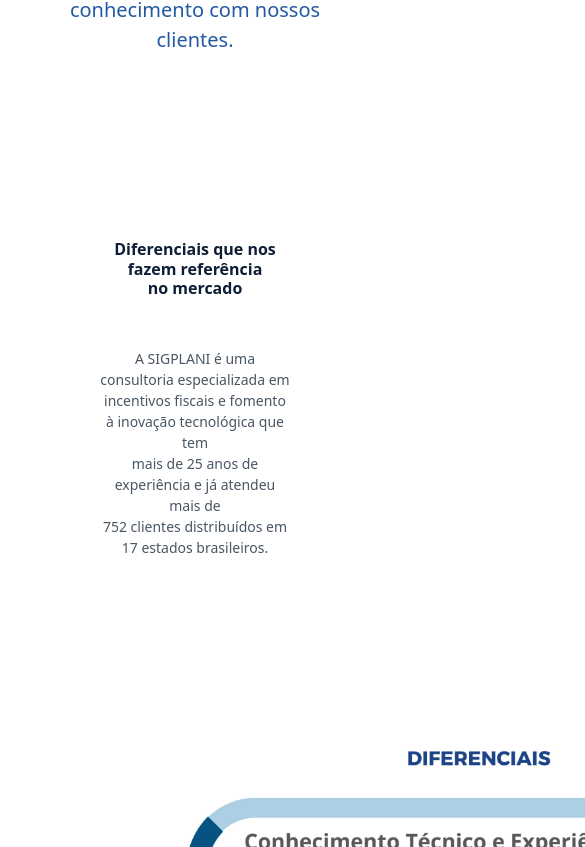
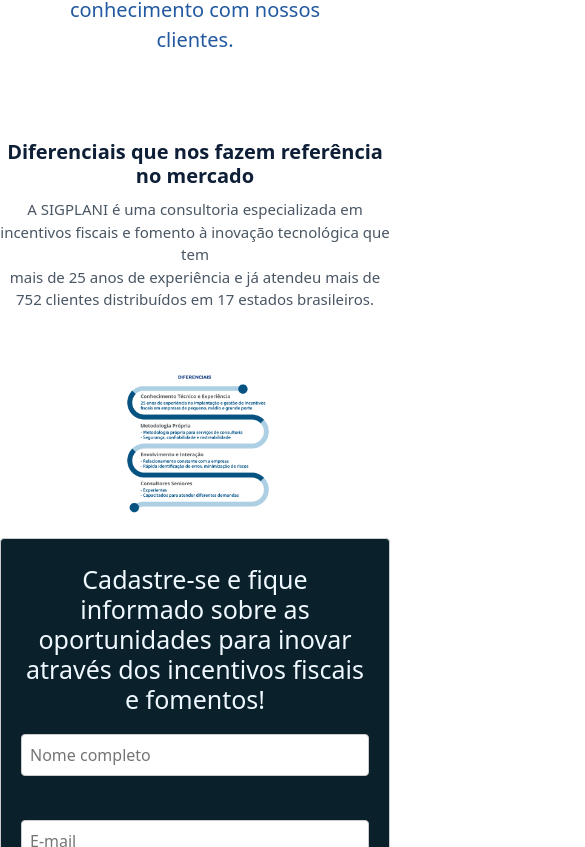
Before and after one commit to Marcos-Gabriell/Projeto-web-react, a React (Create React App) app: page /a-sigplani in a window 390 px wide. Shown: the part 2237-3084 px from the top of the page, 585 px wide, since content can reach past the window. Built offline with nearby package versions, Linux system fonts and the light colour scheme.

Commit message:
ajustanto tamnhoda img e tamnho das fontes

```diff
--- a/src/asigplani.css
+++ b/src/asigplani.css
@@ -61,8 +61,8 @@
 }
 
 .image-container4 img {
-  max-width: 100vh;
-  height: auto;
+  max-width: 100%; /* Define a largura máxima como 100% do container */
+  height: auto; /* Ajusta a altura proporcionalmente */
 }
 
 .text-container4 {
@@ -70,18 +70,17 @@
   display: flex;
   flex-direction: column;
   justify-content: center;
-  padding: 100px;
 }
 
 .text-container4 h2 {
-  font-size: 35px;
+  font-size: 20px;
   font-weight: bold;
   color: #0d1e36;
-  margin-bottom: 50px;
+  margin-bottom: 10px;
 }
 
 .text-container4 p {
-  font-size:20px;
+  font-size: 16px;
   color: rgb(73, 86, 99);
 }
 
@@ -94,7 +93,7 @@
   .image-container4 {
     margin-top: 20px;
     margin-left: 0;
-    max-width: 80%; /* Diminui o tamanho da imagem em telas menores */
+    max-width: 60%; /* Diminui o tamanho do container da imagem em telas menores */
   }
 
   .text-container4 {
@@ -102,13 +101,14 @@
   }
 
   .text-container4 h2 {
-    font-size: 16px; /* Diminui o tamanho do h2 em telas menores */
+    font-size: 20px;
   }
 
   .text-container4 p {
-    font-size: 14px; /* Diminui o tamanho do p em telas menores */
+    font-size: 15px;
   }
 }
+
 
 
 
```
